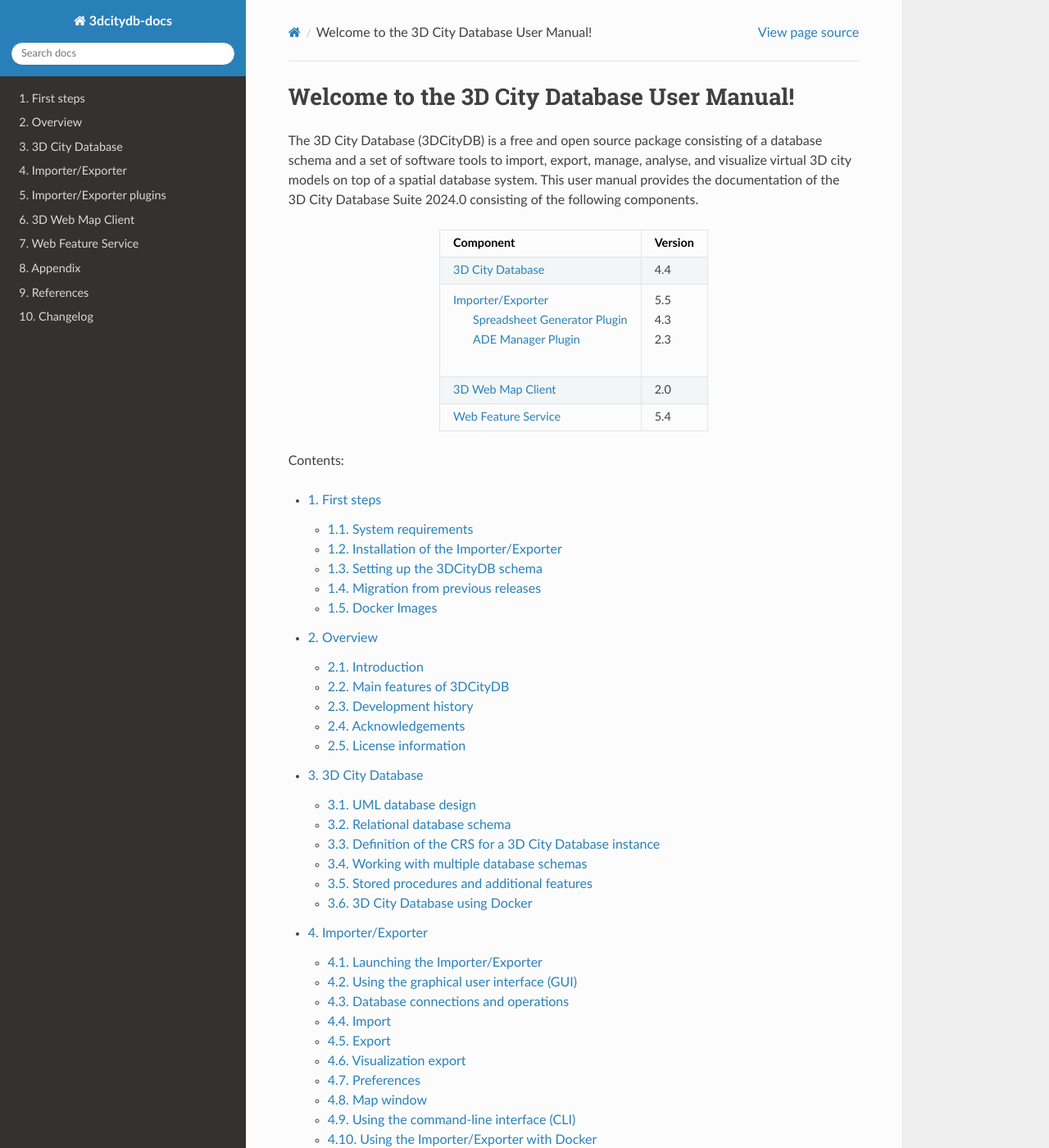
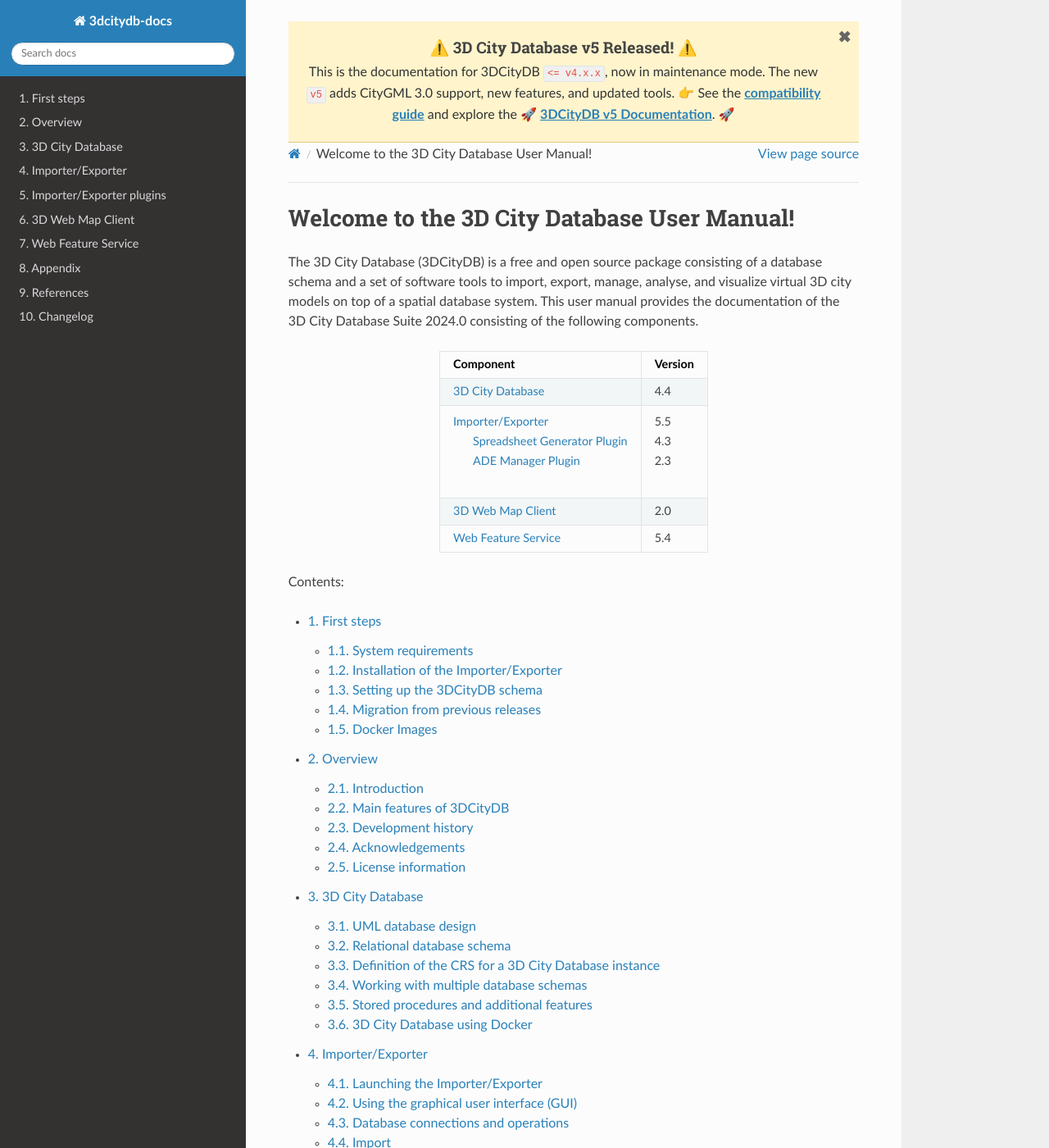
Before and after one commit to 3dcitydb/3dcitydb-docs, a Sphinx documentation site: the page built from source/index.rst, in a window 1280 px wide and 1400 px high. Shown: the whole window at 82% size. Built offline with Sphinx 7.4.7 and the Read the Docs theme 3.1.0, drawn with Linux system fonts in a browser that asks for light colours.

Commit message:
add v5 hint

```diff
--- /dev/null
+++ b/source/_templates/layout.html
@@ -0,0 +1,78 @@
+{% extends "!layout.html" %}
+
+{% block extrahead %}
+  {{ super() }}
+  <style>
+    #docs-notice {
+      background: #fff4cc; /* soft amber */
+      color: #333;
+      text-align: center;
+      padding: 15px 40px 15px 15px;
+      font-weight: normal;
+      position: sticky;
+      top: 0;
+      z-index: 9999;
+      border-bottom: 1px solid #e0c97f;
+    }
+    #docs-notice h2 {
+      margin: 0.2em 0;
+      font-size: 1.2em;
+      font-weight: bold;
+      color: #444;
+    }
+    #docs-notice p {
+      margin: 0.4em 0;
+      font-size: 1em;
+    }
+    #docs-notice a {
+      color: #2980B9; /* RTD link blue */
+      font-weight: bold;
+      text-decoration: underline;
+    }
+    #docs-notice code {
+      background: #f0f0f0;
+      padding: 2px 4px;
+      border-radius: 3px;
+      font-family: monospace;
+    }
+    #docs-notice .close-btn {
+      position: absolute;
+      right: 10px;
+      top: 8px;
+      cursor: pointer;
+      font-weight: bold;
+      font-size: 1.2em;
+      color: #666;
+    }
+    #docs-notice .close-btn:hover {
+      color: #000;
+    }
+  </style>
+{% endblock %}
+
+{% block content %}
+  <div id="docs-notice" style="display:none;">
+    <span class="close-btn" onclick="dismissNotice()">✖</span>
+    <h2>⚠️   3D City Database v5 Released!   ⚠️</h2>
+    <p>
+      This is the documentation for 3DCityDB <code>&lt;= v4.x.x</code>, now in maintenance mode.
+      The new <code>v5</code> adds CityGML 3.0 support, new features, and updated tools.
+      👉 See the <a href="https://docs.3dcitydb.net/compatibility/">compatibility guide</a> and explore the
+      🚀   <a href="https://docs.3dcitydb.net/">3DCityDB v5 Documentation</a>.   🚀
+    </p>
+  </div>
+
+  <script>
+    function dismissNotice() {
+      document.getElementById('docs-notice').style.display = 'none';
+      sessionStorage.setItem('docsNoticeDismissed', 'true');
+    }
+    document.addEventListener("DOMContentLoaded", function() {
+      if (!sessionStorage.getItem('docsNoticeDismissed')) {
+        document.getElementById('docs-notice').style.display = 'block';
+      }
+    });
+  </script>
+
+  {{ super() }}
+{% endblock %}
--- a/source/conf.py
+++ b/source/conf.py
@@ -45,7 +45,7 @@
 # You can specify multiple suffix as a list of string:
 #
 # source_suffix = ['.rst', '.md']
-source_suffix = '.rst'
+source_suffix = {'.rst': 'restructuredtext'}
 
 # The encoding of source files.
 #
@@ -73,7 +73,7 @@
 #
 # This is also used if you do content translation via gettext catalogs.
 # Usually you set "language" from the command line for these cases.
-language = None
+language = "en-US"
 
 # There are two options for replacing |today|: either, you set today to some
 # non-false value, then it is used:
@@ -135,7 +135,7 @@
 # html_theme_options = {}
 
 # Add any paths that contain custom themes here, relative to this directory.
-html_theme_path = [sphinx_rtd_theme.get_html_theme_path()]
+# html_theme_path = [sphinx_rtd_theme.get_html_theme_path()]
 
 # The name for this set of Sphinx documents.
 # "<project> v<release> documentation" by default.
```
